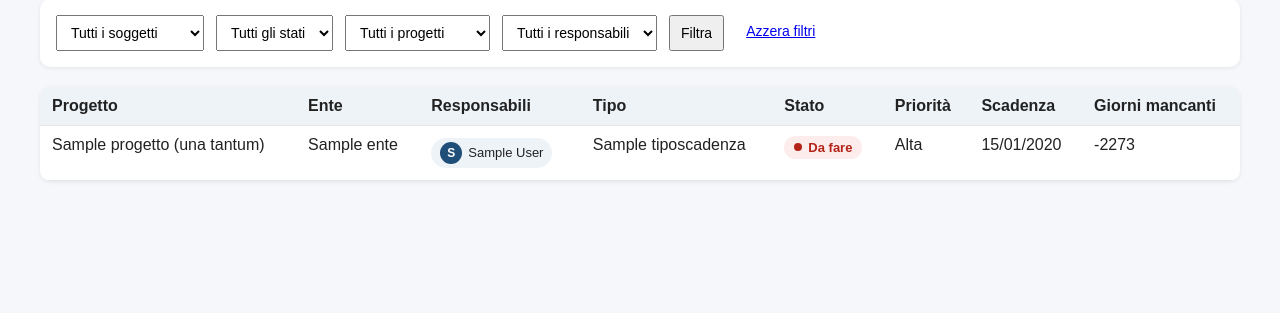
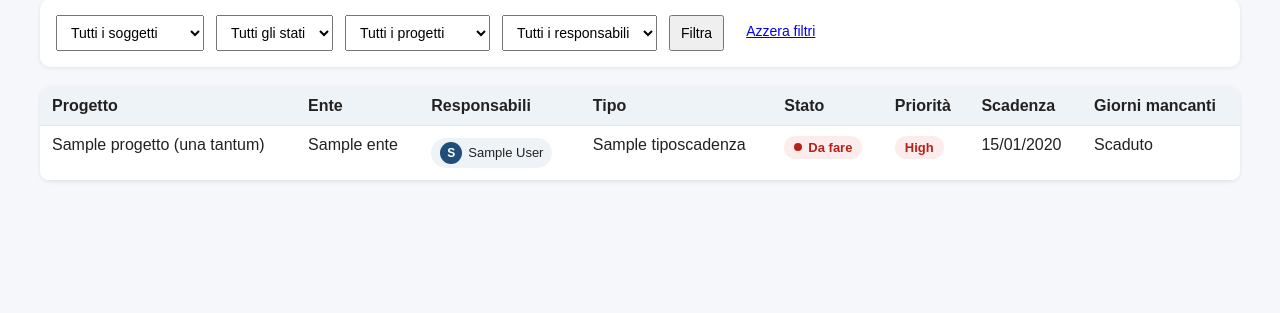
Before and after one commit to bbarbarab/djangoscad, a Django app: page /scadenze/ in a window 1280 px wide. Shown: the part 185-498 px from the top of the page. Run offline with Django 5.2, Linux system fonts and the light colour scheme; a user stored in the database is signed in; tables that the repository leaves empty hold one stand-in row (values such as "Sample post"); parts of the project's set-up code (start-up, migrations or seed data) failed here and were passed over.

Commit message:
fix priority e giorni mancanti

```diff
--- a/templates/core/base.html
+++ b/templates/core/base.html
@@ -264,6 +264,31 @@
             background: #4b5563;
         }
 
+        .priority {
+            display: inline-flex;
+            align-items: center;
+            padding: 4px 10px;
+            border-radius: 999px;
+            font-size: 13px;
+            font-weight: 600;
+            white-space: nowrap;
+        }
+
+        .priority.alta {
+            background: #fdecec;
+            color: #b42318;
+        }
+
+        .priority.media {
+            background: #fff4e5;
+            color: #b54708;
+        }
+
+        .priority.bassa {
+            background: #eef2ff;
+            color: #3730a3;
+        }
+
     </style>
 </head>
 <body>
--- a/templates/core/scadenza_list.html
+++ b/templates/core/scadenza_list.html
@@ -84,9 +84,29 @@
             {% endif %}
         </td>
 
-        <td>{{ s.get_priorita_display }}</td>
+        <td>
+            {% if s.priorita == "alta" %}
+                <span class="priority alta">High</span>
+            {% elif s.priorita == "media" %}
+                <span class="priority media">Medium</span>
+            {% elif s.priorita == "bassa" %}
+                <span class="priority bassa">Low</span>
+            {% endif %}
+        </td>
         <td>{{ s.data_scadenza|date:"d/m/Y"|default:"—" }}</td>
-        <td>{{ s.giorni_alla_scadenza|default:"—" }}</td>
+        <td>
+            {% if s.giorni_alla_scadenza is not None %}
+                {% if s.giorni_alla_scadenza < 0 %}
+                    Scaduto
+                {% elif s.giorni_alla_scadenza == 0 %}
+                    Oggi
+                {% else %}
+                    {{ s.giorni_alla_scadenza }} gg
+                {% endif %}
+            {% else %}
+                —
+            {% endif %}
+        </td>
     </tr>
     {% empty %}
     <tr>
```
Also changed, not shown: 1 other file.
